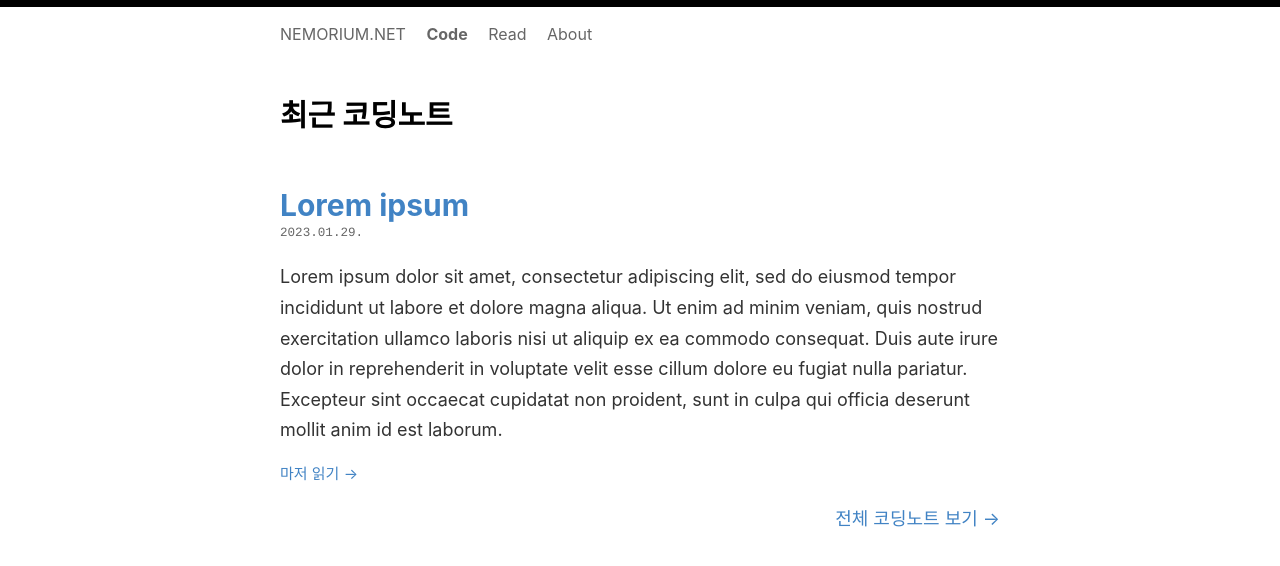
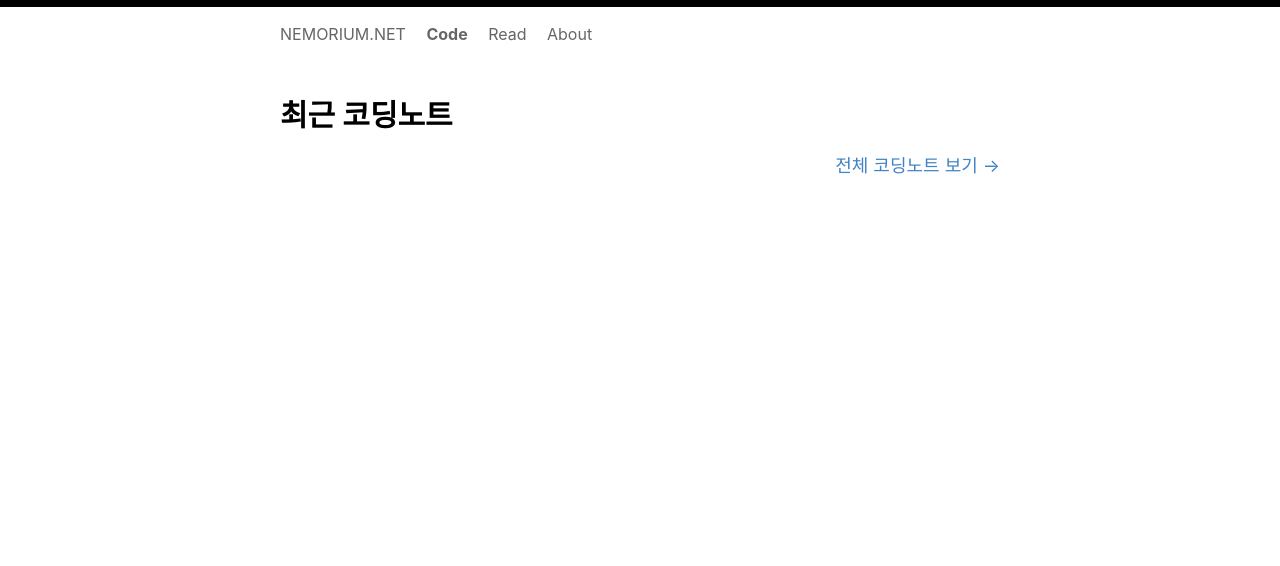
Before and after one commit to nemorium/code.nemorium.net, a Jekyll site: the page built from index.md, in a window 1280 px wide. Shown: the top 566 px of the page. Built offline with Jekyll 4.4.1, drawn with Linux system fonts in a browser that asks for light colours.

Commit message:
샘플 포스트 삭제

```diff
--- a/_config.yml
+++ b/_config.yml
@@ -4,6 +4,7 @@
 # [x] 메뉴 구성 -- /_includes/nav.html
 # [x] 첫 페이지 제목 -- /index.md
 # [x] 아카이브 제목 -- /archives.md
+# [x] 샘플 포스트 삭제 -- /_posts/2023-01-29-lorem-ipsum.md
 
 # 운영자 정보
 author: "@oxmhpark"
--- a/_posts/2023-01-29-lorem-ipsum.md
+++ /dev/null
@@ -1,5 +0,0 @@
----
-title: "Lorem ipsum"
-layout: post
----
-Lorem ipsum dolor sit amet, consectetur adipiscing elit, sed do eiusmod tempor incididunt ut labore et dolore magna aliqua. Ut enim ad minim veniam, quis nostrud exercitation ullamco laboris nisi ut aliquip ex ea commodo consequat. Duis aute irure dolor in reprehenderit in voluptate velit esse cillum dolore eu fugiat nulla pariatur. Excepteur sint occaecat cupidatat non proident, sunt in culpa qui officia deserunt mollit anim id est laborum.
```
Also changed, not shown: 1 other file.
